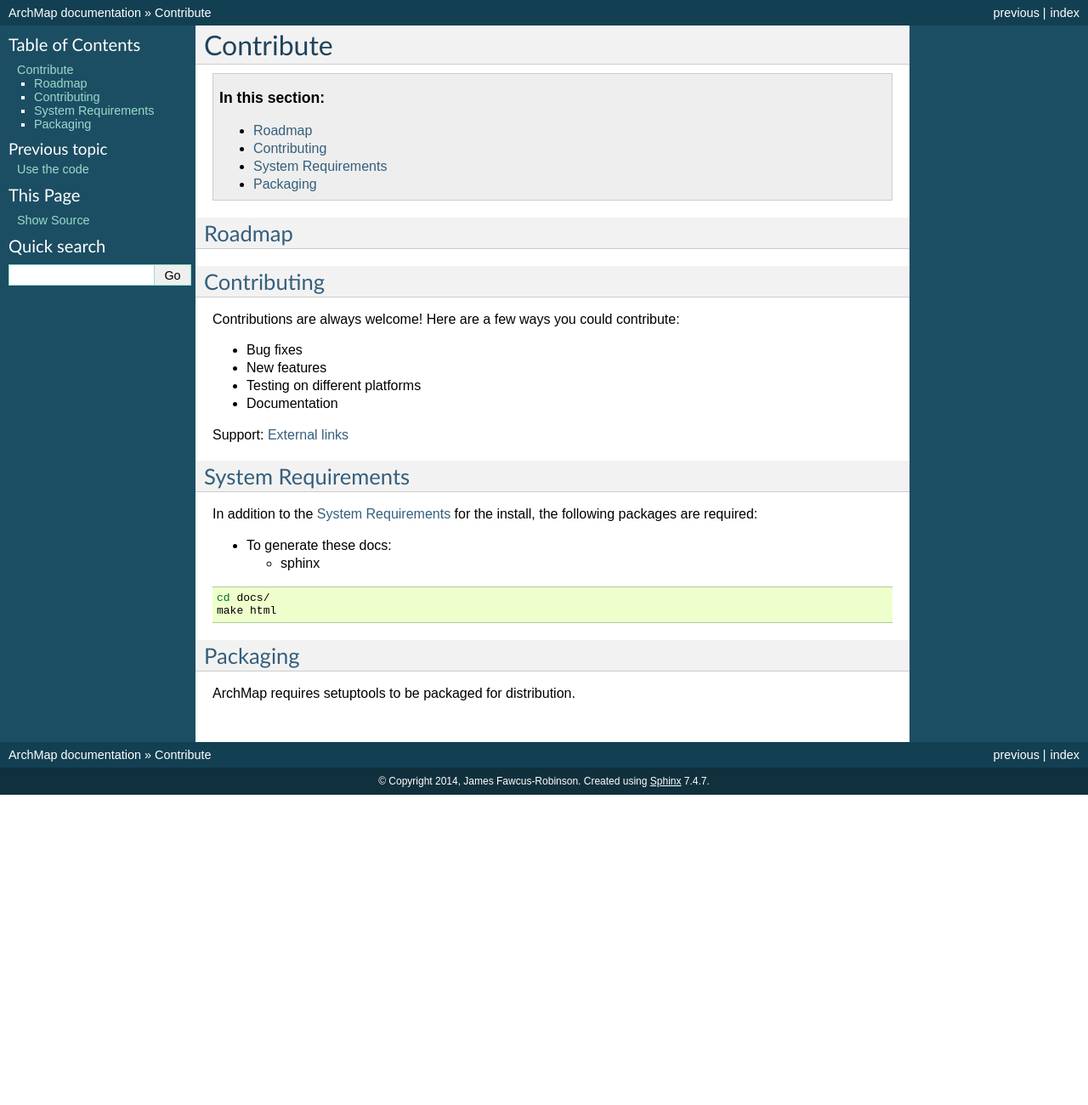
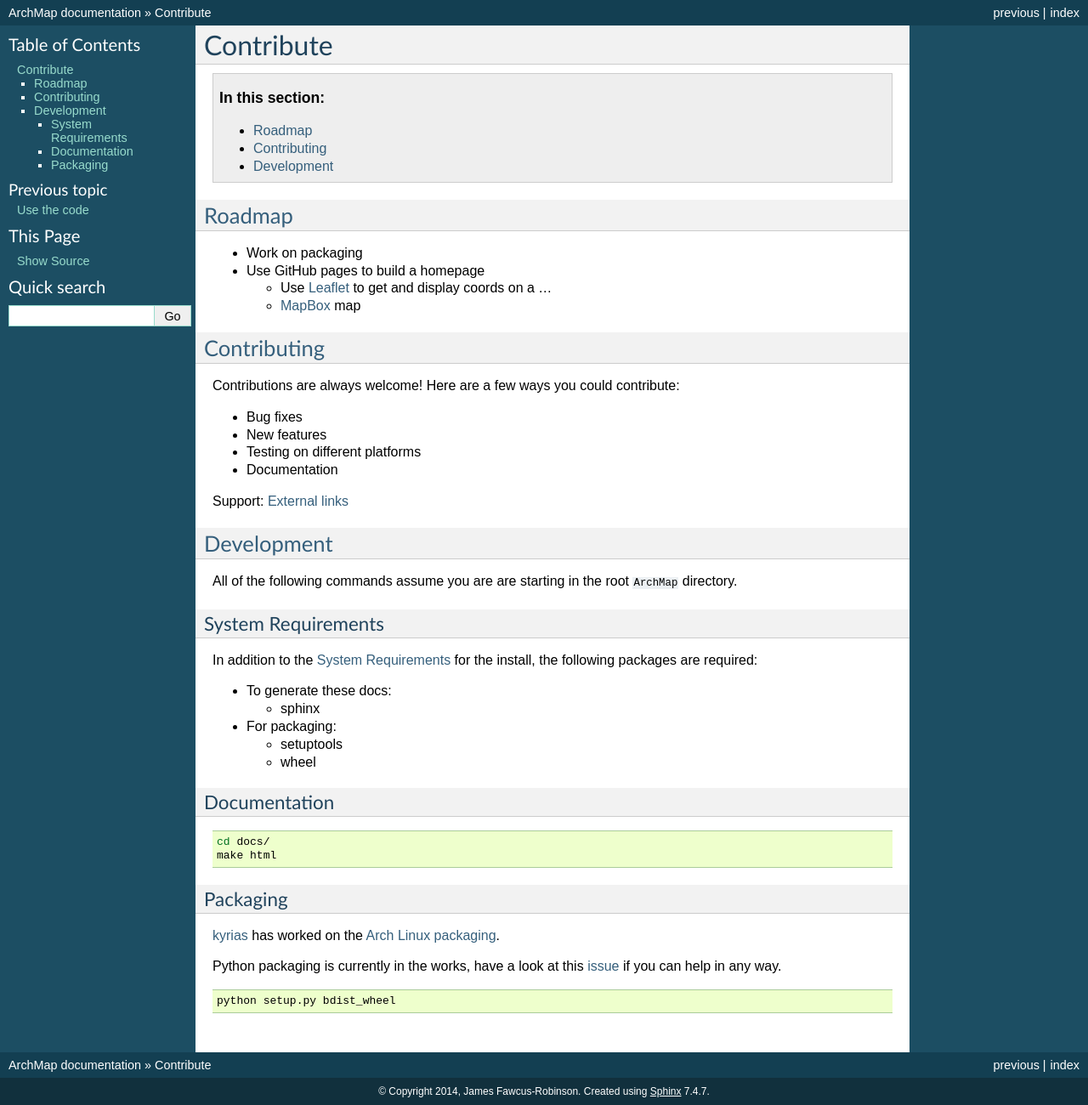
Before and after one commit to guyfawcus/ArchMap, a Sphinx documentation site: the page built from docs/development/index.rst, in a window 1280 px wide. Shown: the whole page at 85% size. Built offline with Sphinx 7.4.7, drawn with Linux system fonts in a browser that asks for light colours; before the commit the page ends 935 px from its top, so only the background shows below that.

Commit message:
Add information to 'development' docs

```diff
--- a/docs/development/index.rst
+++ b/docs/development/index.rst
@@ -7,12 +7,18 @@
 
 
 Roadmap
---------
+-------
 
+- Work on packaging
+
+- Use GitHub pages to build a homepage
+
+  - Use `Leaflet <http://leafletjs.com/>`_ to get and display coords on a ...
+  - `MapBox <https://www.mapbox.com/>`_ map
 
 
 Contributing
--------------
+------------
 
 Contributions are always welcome! Here are a few ways you could contribute:
 
@@ -24,8 +30,13 @@
 Support: :ref:`external-links`
 
 
+Development
+-----------
+
+All of the following commands assume you are are starting in the root ``ArchMap`` directory.
+
 System Requirements
--------------------
+^^^^^^^^^^^^^^^^^^^
 
 In addition to the :ref:`install-reqs` for the install, the following packages are required:
 
@@ -33,13 +44,29 @@
 
   - sphinx
 
+- For packaging:
+
+  - setuptools
+  - wheel
+
+Documentation
+^^^^^^^^^^^^^
+
 .. code-block:: bash
 
    cd docs/
    make html
 
+Packaging
+^^^^^^^^^
 
-Packaging
----------
+`kyrias <https://github.com/kyrias>`_ has worked on the
+`Arch Linux packaging <https://github.com/maelstrom59/ArchMap/tree/master/pkgbuild>`_.
 
-ArchMap requires setuptools to be packaged for distribution.
+Python packaging is currently in the works, have a look at this
+`issue <https://github.com/maelstrom59/ArchMap/issues/8>`_
+if you can help in any way.
+
+.. code-block:: bash
+
+   python setup.py bdist_wheel
```
